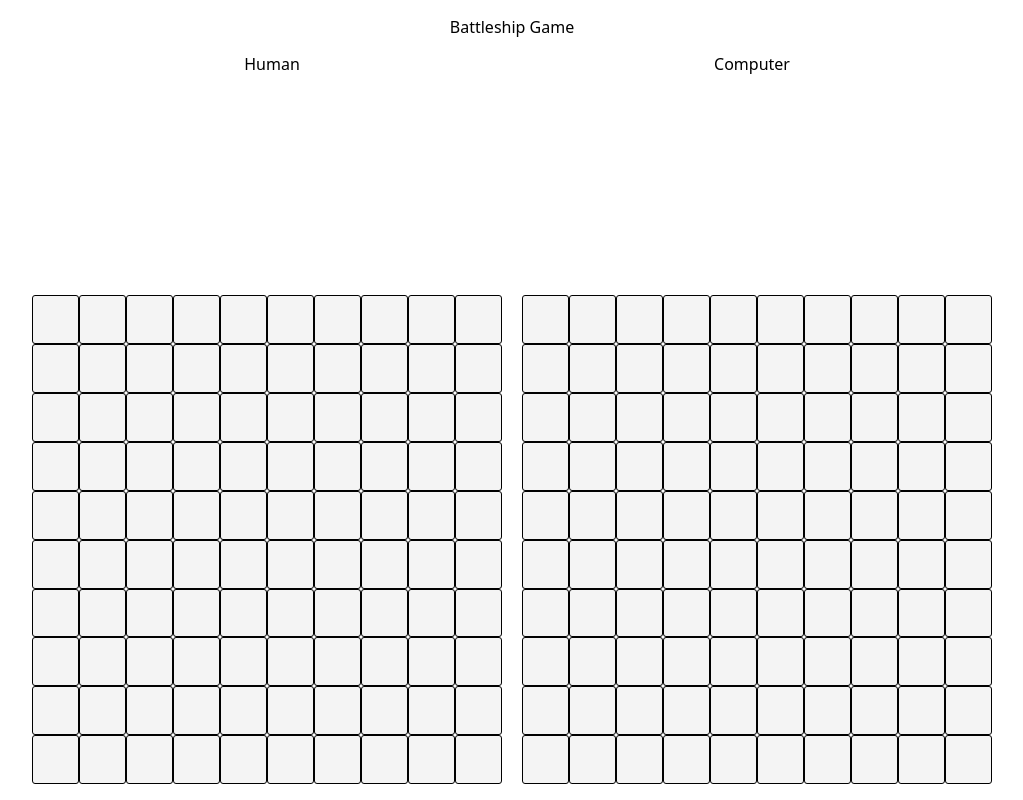
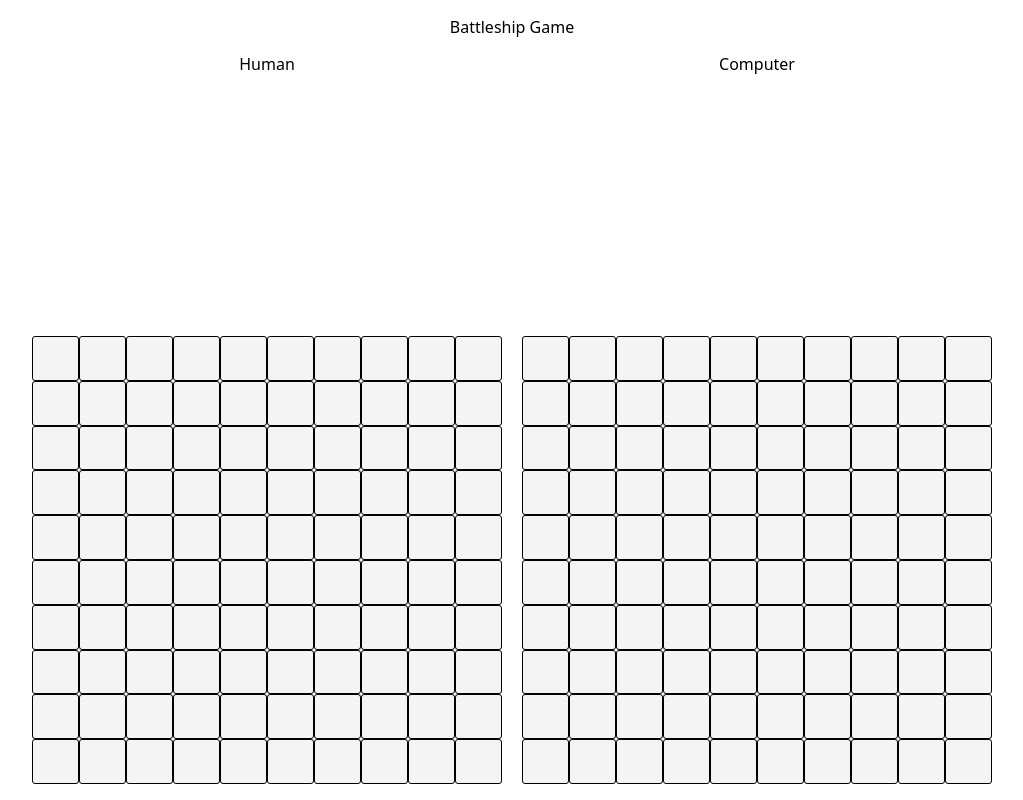
Before and after one commit to fredieposh/battleship, a website built with webpack: page src/template.html in a window 1280 px wide. Shown: the whole page, without its empty margins (128-1151 px from the left). Built offline with nearby package versions, Linux system fonts and the light colour scheme.

Commit message:
Add and style players' ship containers

```diff
--- a/src/style.css
+++ b/src/style.css
@@ -22,8 +22,12 @@ body {
     flex-direction: column;
 }
 
+/* ==================================================================== */
+/* ========================= Stats Rules ============================== */
+/* ==================================================================== */
+
 #stats-container {
-    flex: 3;
+    flex: 4;
     display: flex;
     flex-direction: column;
     gap: 15px;
@@ -36,6 +40,7 @@ body {
 #players-container {
     flex: 1;
     display: flex;
+    gap: 20px;
 }
 
 #players-container > * {
@@ -46,9 +51,26 @@ body {
     text-align: center;
 }
 
+#player-1-container, #player-2-container {
+    display: flex;
+    flex-direction: column;
+}
+
+#player-1-container > :last-child, #player-2-container > :last-child {
+    flex: 1;
+}
+
+/* ==================================================================== */
+/* ========================== Turns Rules ============================= */
+/* ==================================================================== */
+
 #turns-container {
         flex: 1;
 }
+
+/* ==================================================================== */
+/* ========================== Game Rules ============================== */
+/* ==================================================================== */
 
 #game-container {
     flex: 7;
--- a/src/template.html
+++ b/src/template.html
@@ -16,10 +16,19 @@
                         <div id="player-1-name-container">
                             <p id="player-1-name">Human</p>
                         </div>
+                        <div id="player-1-ships-container">
+
+                        </div>
                     </div>
                     <div id="player-2-container">
-                        <p id="player-2-name">Computer</p>
+                        <div id="player-2-name-container">
+                            <p id="player-2-name">Computer</p>
+                        </div>
+                        <div id="player-2-ships-container">
+
+                        </div>
                     </div>
+
                 </div>
             </div>
             <div id="turns-container">
```
